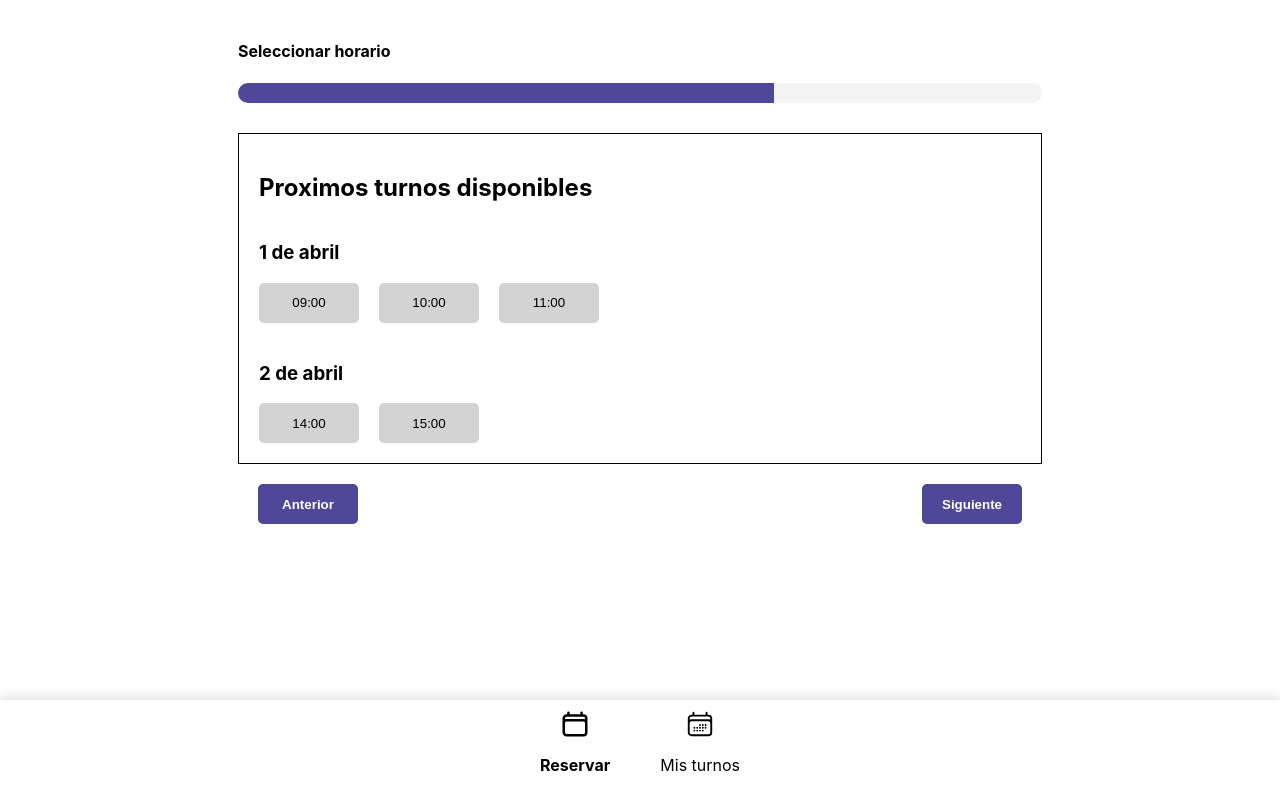
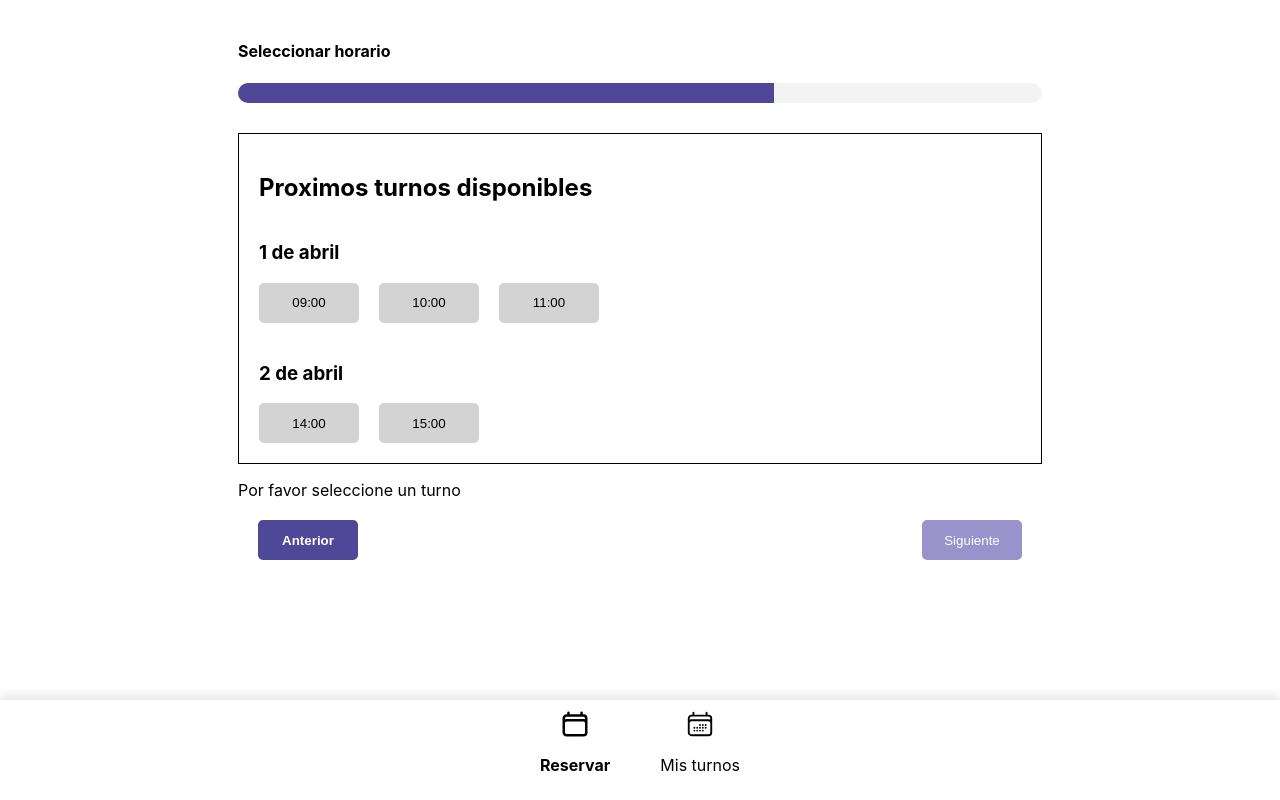
Before and after one commit to florenciasoldavini/Planify, a React (Create React App) app: page /appointment/slots/1 in a window 1280 px wide. Built offline with nearby package versions, Linux system fonts and the light colour scheme.

Commit message:
changes in tests added feedback when making reservation selections

```diff
--- a/src/components/NavigationButtons.jsx
+++ b/src/components/NavigationButtons.jsx
@@ -38,7 +38,7 @@ function NavigationButtons({ serviceId, selectedTimeSlot }) {
             </div>
             <div className={styles.containerNext}>
                     <Link to={nextStep}>
-                        <button className={styles.btn} disabled={disableNextButton}>
+                        <button className={disableNextButton ? styles.btnDisabled : styles.btn} disabled={disableNextButton}>
                             {!nextStep ? "Confirmar" : "Siguiente"}
                         </button>
                     </Link>
--- a/src/components/NavigationButtons.module.css
+++ b/src/components/NavigationButtons.module.css
@@ -26,3 +26,13 @@
     background-color: #4F4797;
     font-weight: 800;
 }
+
+.btnDisabled {
+    height: 40px;
+    width: 100px;
+    border-radius: 5px;
+    border-color: transparent;
+    color: white;
+    background-color: #9894cb;
+    cursor: not-allowed;
+}
--- a/src/scenes/ServiceSelection.jsx
+++ b/src/scenes/ServiceSelection.jsx
@@ -72,7 +72,12 @@ function ServiceSelection() {
                     ))}
                 </div>
             </div>
-            {reservation.serviceId ? <NavigationButtons serviceId={reservation.serviceId} /> : <p>Para poder continuar por favor seleccione un servicio</p>}
+            {reservation.serviceId ?
+            <div>
+            <p>Servicio seleccionado: {reservation.serviceName}</p>
+            <NavigationButtons serviceId={reservation.serviceId} />
+            </div>:
+            <p>Por favor seleccione un servicio</p>}
         </div>
     );
 };
--- a/src/scenes/SlotSelection.jsx
+++ b/src/scenes/SlotSelection.jsx
@@ -11,6 +11,8 @@ function SlotSelection() {
   const { reservation, setReservation } = useContext(ReservationContext);
   const slots = slotsData.slots.filter(slot => slot.serviceId === parseInt(serviceId));
   const dates = slots[0]?.dates;
+
+  console.log("RENDERING SLOT SELECTION", useParams())
 
   const handleClick = (date, time) => {
     if (reservation.timeSlot === `${date} - ${time}`) {
@@ -26,7 +28,7 @@ function SlotSelection() {
     const date = new Date(year, month - 1, day);
     const options = { day: 'numeric', month: 'long' };
     return date.toLocaleDateString('es-ES', options);
-   };
+  };
 
   return (
     <div>
@@ -51,6 +53,10 @@ function SlotSelection() {
           ))}
         </div>
       </div>
+      {!reservation.timeSlot ?
+        <p>Por favor seleccione un turno</p> :
+        <p>Turno seleccionado: {reservation.timeSlot}</p>
+      }
       <NavigationButtons serviceId={serviceId} selectedTimeSlot={reservation.timeSlot} />
     </div>
   );
```
Also changed, not shown: 1 other file (tests, documents, lock files or other folders).
